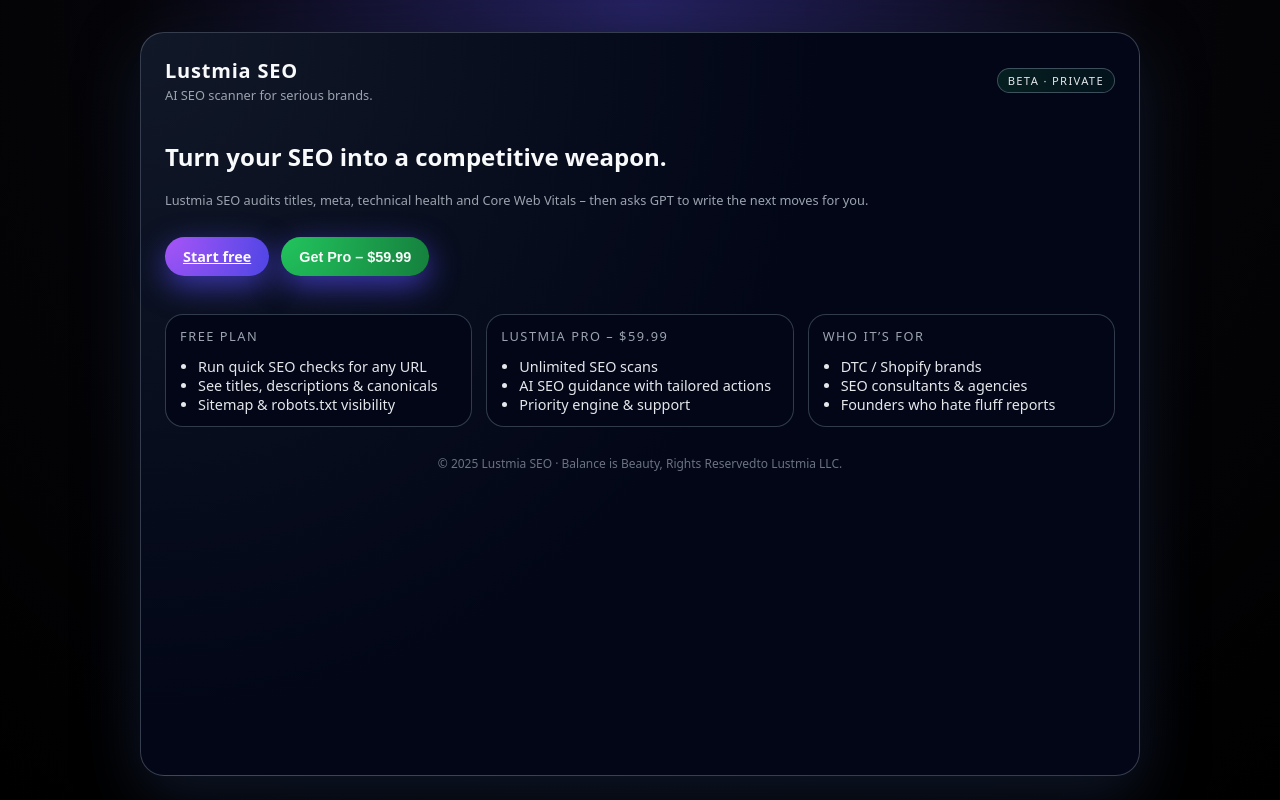
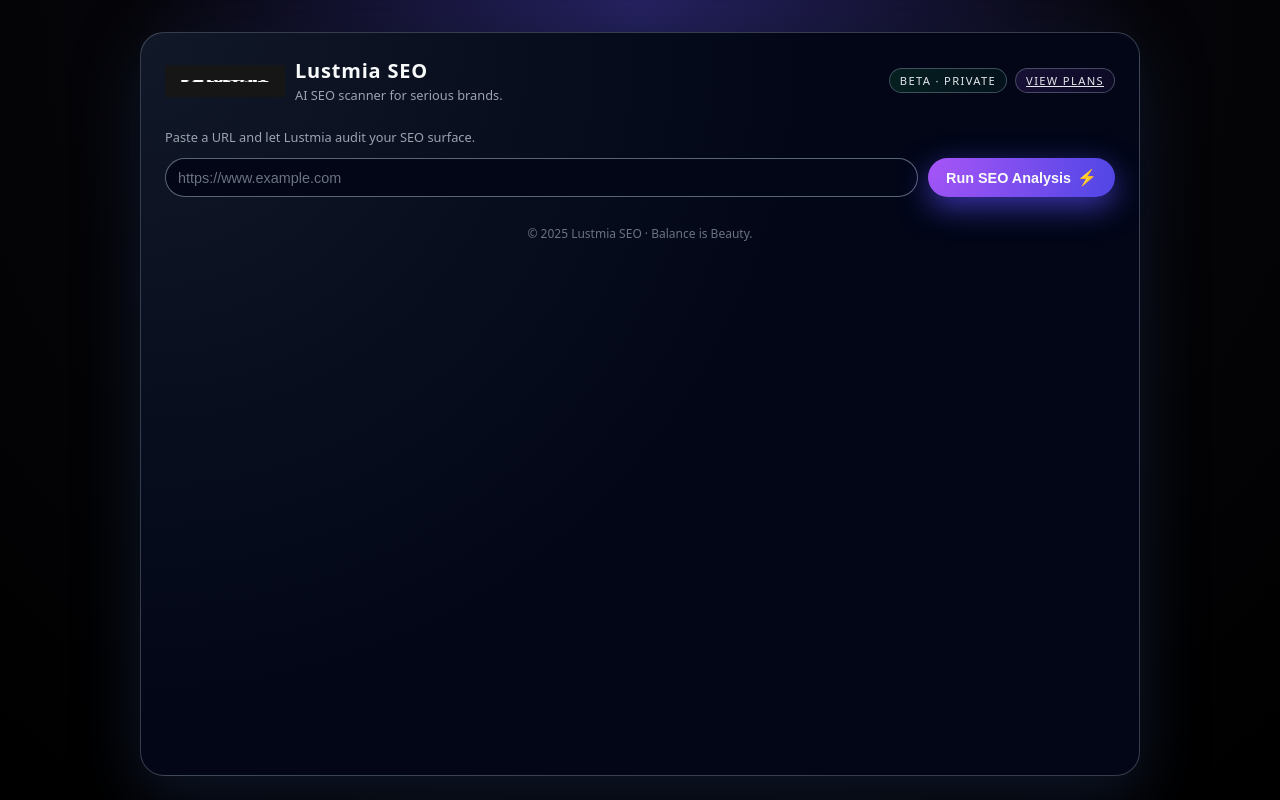
Before and after one commit to Lustmiacancelit/lustmia-seo, a Next.js app: page / in a window 1280 px wide. Built offline with nearby package versions, Linux system fonts and the light colour scheme.

Commit message:
Add pricing link on home page

```diff
--- a/app/page.tsx
+++ b/app/page.tsx
@@ -1,34 +1,76 @@
 "use client";
 
 import { useState } from "react";
+import Image from "next/image";
 import Link from "next/link";
+
+type CoreWebVitals = {
+  performanceScore?: number | null;
+};
+
+type AnalyzeResult = {
+  url: string;
+  normalizedUrl: string;
+  title?: string | null;
+  description?: string | null;
+  canonical?: string | null;
+  sitemapOk?: boolean | null;
+  robotsOk?: boolean | null;
+  core?: CoreWebVitals;
+  aiAdvice?: string | null;
+};
 
 const SITE_NAME =
   (process.env.NEXT_PUBLIC_SITE_NAME || "Lustmia SEO").replace(/_/g, " ");
 
-export default function LandingPage() {
+export default function Home() {
+  const [url, setUrl] = useState("");
+  const [result, setResult] = useState<AnalyzeResult | null>(null);
   const [loading, setLoading] = useState(false);
+  const [status, setStatus] = useState<string | null>(null);
   const [error, setError] = useState<string | null>(null);
 
-  const handleProCheckout = async () => {
+  const handleAnalyze = async () => {
     setError(null);
+    setResult(null);
+
+    const trimmed = url.trim();
+    if (!trimmed) {
+      setError("Please enter a URL to analyze.");
+      return;
+    }
+
     setLoading(true);
+    setStatus("Contacting Lustmia SEO engine...");
     try {
-      const res = await fetch("/api/checkout", {
+      const res = await fetch("/api/analyze", {
         method: "POST",
+        headers: { "Content-Type": "application/json" },
+        body: JSON.stringify({ url: trimmed }),
       });
+
       const data = await res.json();
-      if (!res.ok || !data.url) {
-        throw new Error(data.error || "Could not start checkout.");
+      if (!res.ok || !data.ok) {
+        throw new Error(data.error || "Unexpected error from server.");
       }
-      // Send user to Stripe Checkout
-      window.location.href = data.url as string;
+
+      setResult(data.data as AnalyzeResult);
+      setStatus("Analysis complete. Scroll the cards for details.");
     } catch (err: any) {
-      console.error(err);
       setError(
-        err?.message || "Something went wrong starting the payment. Try again."
+        err?.message ||
+          "Something went wrong while analyzing. Please try another URL."
       );
+      setStatus(null);
+    } finally {
       setLoading(false);
+    }
+  };
+
+  const handleKey = (e: React.KeyboardEvent<HTMLInputElement>) => {
+    if (e.key === "Enter") {
+      e.preventDefault();
+      !loading && handleAnalyze();
     }
   };
 
@@ -36,11 +78,16 @@
     <div className="app-root">
       <main className="app-main">
         <section className="app-shell">
-          {/* Top header / logo area */}
+          {/* Header / brand */}
           <header className="app-header">
             <div className="app-brand">
-              {/* You can plug your logo Image here if you want */}
-              {/* <Image ... className="app-logo" /> */}
+              <Image
+                src="/lustmia-logo.png"
+                alt="Lustmia logo"
+                width={120}
+                height={32}
+                priority
+              />
               <div className="app-title-group">
                 <div className="app-title">{SITE_NAME}</div>
                 <div className="app-subtitle">
@@ -48,97 +95,154 @@
                 </div>
               </div>
             </div>
+
+            {/* Right side: beta badge + link to pricing */}
+            <div style={{ display: "flex", gap: 8 }}>
               <div className="app-badge">Beta · Private</div>
+              <Link
+                href="/pricing"
+                className="app-badge"
+                style={{
+                  background: "linear-gradient(90deg,#a855f722,#a855f711)",
+                }}
+              >
+                View plans
+              </Link>
+            </div>
           </header>
 
-          {/* Hero */}
-          <div className="app-form" style={{ marginTop: 16 }}>
-            <h1 style={{ fontSize: "1.5rem", marginBottom: 6 }}>
-              Turn your SEO into a competitive weapon.
-            </h1>
-            <p className="app-form-label">
-              Lustmia SEO audits titles, meta, technical health and Core Web
-              Vitals – then asks GPT to write the next moves for you.
-            </p>
-
-            <div
-              style={{
-                display: "flex",
-                gap: 12,
-                marginTop: 16,
-                flexWrap: "wrap",
-              }}
+          {/* Input form */}
+          <div className="app-form">
+            <div className="app-form-label">
+              Paste a URL and let Lustmia audit your SEO surface.
+            </div>
+            <div className="app-form-row">
+              <input
+                className="app-input"
+                placeholder="https://www.example.com"
+                value={url}
+                onChange={(e) => setUrl(e.target.value)}
+                onKeyDown={handleKey}
+              />
+              <button
+                className="app-button"
+                onClick={handleAnalyze}
+                disabled={loading}
               >
-              <Link href="/dashboard" className="app-button">
-                <span>Start free</span>
-              </Link>
-
-              <button
-                type="button"
-                onClick={handleProCheckout}
-                disabled={loading}
-                className="app-button"
-                style={{
-                  background:
-                    "radial-gradient(circle at top left, #22c55e, #15803d)",
-                }}
-              >
-                <span>{loading ? "Opening checkout…" : "Get Pro – $59.99"}</span>
+                <span>{loading ? "Analyzing..." : "Run SEO Analysis"}</span>
+                <span className="spark">⚡</span>
               </button>
             </div>
-            {error && (
-              <div className="app-status app-status-err" style={{ marginTop: 8 }}>
-                {error}
+            {status && !error && <div className="app-status">{status}</div>}
+            {error && <div className="app-status app-status-err">{error}</div>}
+          </div>
+
+          {/* Results */}
+          {result && (
+            <div className="app-results">
+              {/* Left column: On-page + technical */}
+              <div className="app-card">
+                <div className="app-card-header">
+                  <div className="app-card-title">On-page & Technical</div>
+                  <div className="app-chip">Snapshot</div>
+                </div>
+                <div className="app-card-body">
+                  <div className="app-kv">
+                    <strong>URL:</strong> {result.normalizedUrl}
+                  </div>
+                  {result.title && (
+                    <div className="app-kv" style={{ marginTop: 6 }}>
+                      <strong>Title:</strong> {result.title}
                     </div>
                   )}
+                  {result.description && (
+                    <div className="app-kv">
+                      <strong>Description:</strong> {result.description}
                     </div>
+                  )}
+                  {result.canonical && (
+                    <div className="app-kv">
+                      <strong>Canonical:</strong> {result.canonical}
+                    </div>
+                  )}
 
-          {/* Features */}
-          <div
-            style={{
-              display: "grid",
-              gridTemplateColumns: "repeat(auto-fit,minmax(220px,1fr))",
-              gap: 14,
-              marginTop: 18,
-            }}
-          >
-            <div className="app-card">
-              <div className="app-card-title">Free plan</div>
-              <div className="app-card-body">
-                <ul style={{ paddingLeft: 18, marginTop: 6 }}>
-                  <li>Run quick SEO checks for any URL</li>
-                  <li>See titles, descriptions & canonicals</li>
-                  <li>Sitemap & robots.txt visibility</li>
-                </ul>
+                  <div style={{ marginTop: 10, display: "flex", gap: 12 }}>
+                    <div className="app-kv">
+                      <strong>Sitemap:</strong>{" "}
+                      {result.sitemapOk === true && (
+                        <span className="app-pass">Detected</span>
+                      )}
+                      {result.sitemapOk === false && (
+                        <span className="app-fail">Missing / not reachable</span>
+                      )}
+                      {result.sitemapOk === null && (
+                        <span className="app-muted">Not checked</span>
+                      )}
+                    </div>
+                    <div className="app-kv">
+                      <strong>robots.txt:</strong>{" "}
+                      {result.robotsOk === true && (
+                        <span className="app-pass">OK</span>
+                      )}
+                      {result.robotsOk === false && (
+                        <span className="app-fail">
+                          Missing / not reachable
+                        </span>
+                      )}
+                      {result.robotsOk === null && (
+                        <span className="app-muted">Not checked</span>
+                      )}
                     </div>
                   </div>
 
-            <div className="app-card">
-              <div className="app-card-title">Lustmia Pro – $59.99</div>
-              <div className="app-card-body">
-                <ul style={{ paddingLeft: 18, marginTop: 6 }}>
-                  <li>Unlimited SEO scans</li>
-                  <li>AI SEO guidance with tailored actions</li>
-                  <li>Priority engine & support</li>
-                </ul>
+                  <div style={{ marginTop: 10 }}>
+                    <strong className="app-kv">Core Web Vitals</strong>
+                    <div className="app-kv">
+                      Performance score:{" "}
+                      {result.core?.performanceScore != null ? (
+                        <span
+                          className={
+                            (result.core.performanceScore ?? 0) >= 80
+                              ? "app-pass"
+                              : (result.core.performanceScore ?? 0) >= 50
+                              ? "app-muted"
+                              : "app-fail"
+                          }
+                        >
+                          {Math.round(result.core.performanceScore ?? 0)}
+                          /100
+                        </span>
+                      ) : (
+                        <span className="app-muted">Not available</span>
+                      )}
                     </div>
-            </div>
-
-            <div className="app-card">
-              <div className="app-card-title">Who it’s for</div>
-              <div className="app-card-body">
-                <ul style={{ paddingLeft: 18, marginTop: 6 }}>
-                  <li>DTC / Shopify brands</li>
-                  <li>SEO consultants & agencies</li>
-                  <li>Founders who hate fluff reports</li>
-                </ul>
                   </div>
                 </div>
               </div>
 
+              {/* Right column: AI advice */}
+              <div className="app-card">
+                <div className="app-card-header">
+                  <div className="app-card-title">AI SEO Guidance</div>
+                  <div className="app-chip">Lustmia · GPT</div>
+                </div>
+                <div className="app-ai-body">
+                  {result.aiAdvice ? (
+                    <>{result.aiAdvice}</>
+                  ) : (
+                    <span className="app-muted">
+                      No AI advice generated. Check your API key or try again
+                      in a moment.
+                    </span>
+                  )}
+                </div>
+              </div>
+            </div>
+          )}
+
           {/* Footer */}
           <footer className="app-footer">
-            © {new Date().getFullYear()} Lustmia SEO · Balance is Beauty, Rights Reservedto Lustmia LLC.
+            © {new Date().getFullYear()} Lustmia SEO · Balance is Beauty.
           </footer>
         </section>
       </main>
```
Lines whose indentation alone changed are shown as unchanged.
